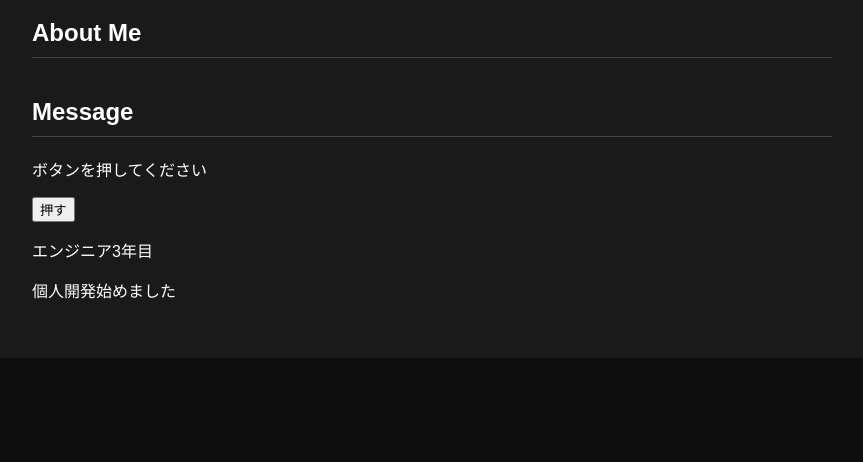
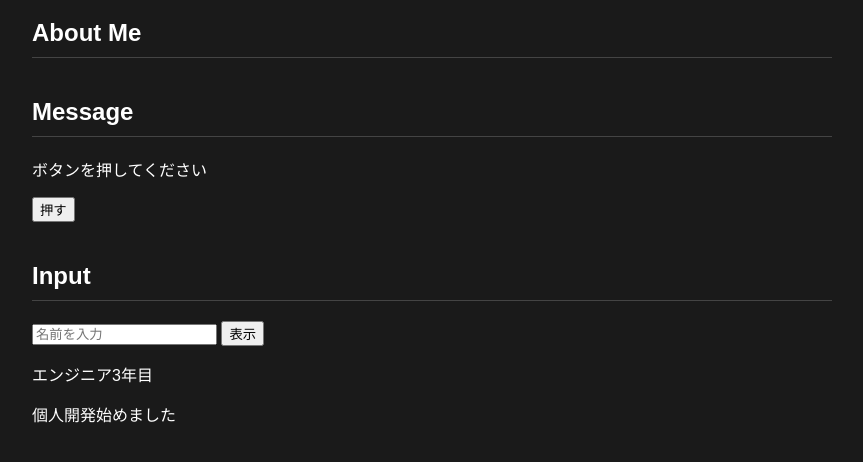
Before and after one commit to kitakuukatik/my-first-site, a plain HTML site: page index.html in a window 1280 px wide. Shown: the part 206-668 px from the top of the page, without its empty margins (208-1071 px from the left). Drawn offline with Linux system fonts and the light colour scheme.

Commit message:
Update index.html

```diff
--- a/index.html
+++ b/index.html
@@ -26,6 +26,17 @@
       }
     </script>
 
+    <h2>Input</h2>
+      <input type="text" id="nameInput" placeholder="名前を入力">
+      <button onclick="showName()">表示</button>
+      <p id="output"></p>
+    <script>
+      function showName() {
+        const name = document.getElementById("nameInput").value;
+        document.getElementById("output").textContent = name + " さん、こんにちは！";
+      }
+    </script>
+
     <p>エンジニア3年目</p>
     <p>個人開発始めました</p>
   </div>
```
